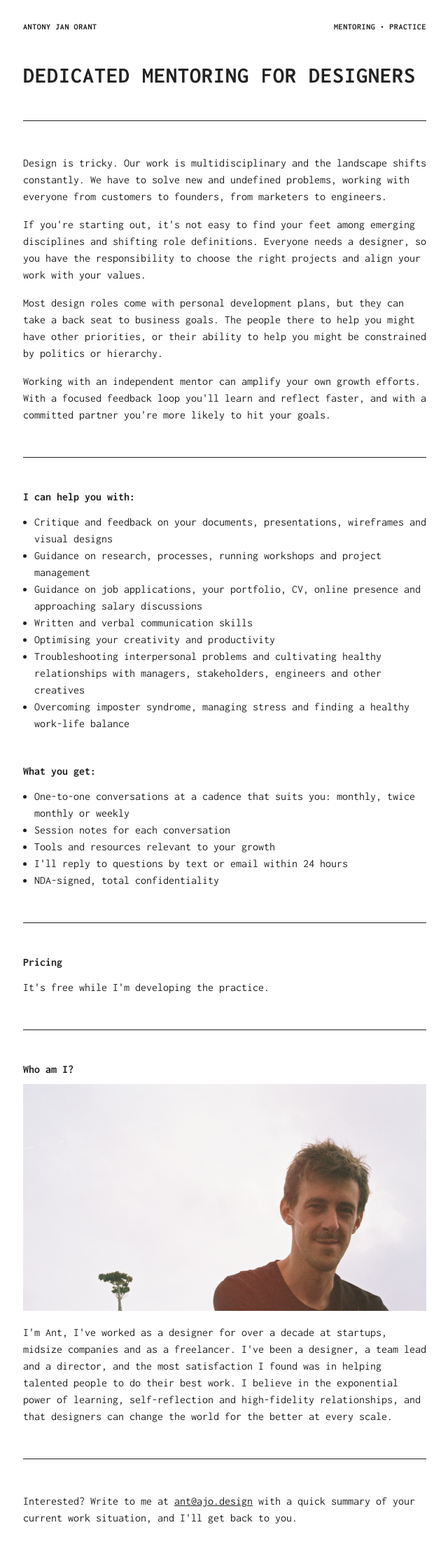
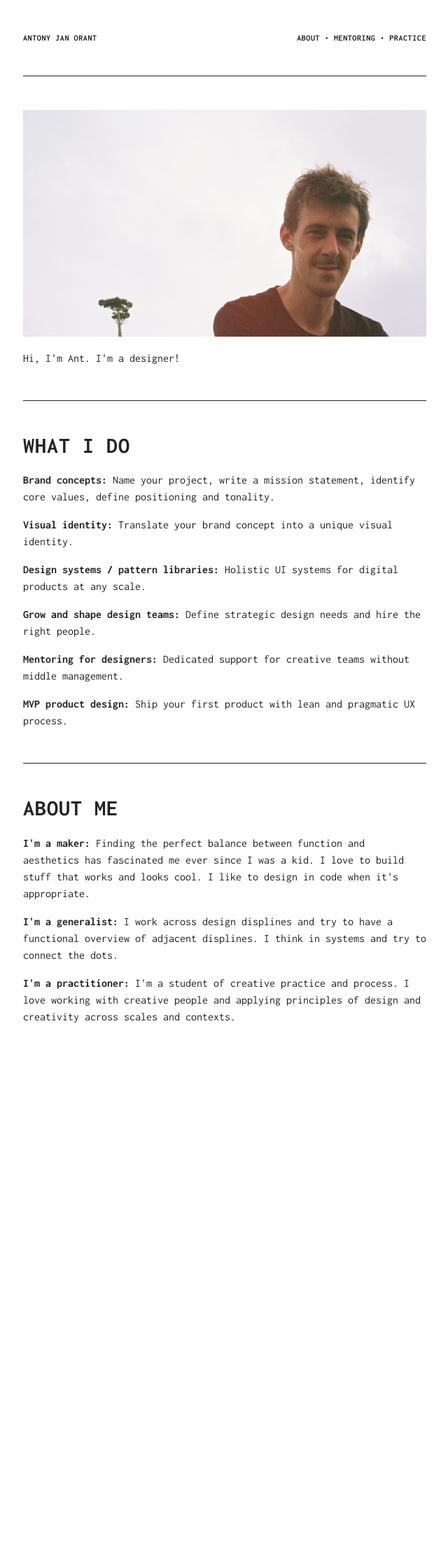
Before and after one commit to antorant/antorant.github.io, a PHP site: page / in a window 1280 px wide. Shown: the whole page at 70% size, without its empty margins (319-959 px from the left). After the commit the page ends 1461 px from the top, so only its background shows below. Run offline with PHP 8.4, Linux system fonts and the light colour scheme.

Commit message:
Add about page, restructure

```diff
--- a/css/style.css
+++ b/css/style.css
@@ -12,7 +12,7 @@ html, body {
 body {
   color: #222222;
   font-family: 'Inconsolata', monospace;
-  margin: 1rem auto;
+  margin: 2rem auto;
   max-width: 36rem;
   padding: 1rem;
 }
--- a/index.html
+++ b/index.html
@@ -13,47 +13,43 @@
   <link href="https://fonts.googleapis.com/css2?family=Inconsolata:wght@400;700&display=swap" rel="stylesheet">
 </head>
 <body>
-  <nav><div>Antony Jan Orant</div><div><a href="/">Mentoring</a> &#8226; <a href="practice/">Practice</a></div></nav>
-  <h1>Dedicated mentoring for designers</h1>
+  <nav><div>Antony Jan Orant</div><div><a href="/">About</a> &#8226; <a href="/">Mentoring</a> &#8226; <a href="practice/">Practice</a></div></nav>
   <hr>
-  <p>Design is tricky. Our work is multidisciplinary and the landscape shifts constantly. We have to solve new and undefined problems, working with everyone from customers to founders, from marketers to engineers.</p>
-  <p>If you're starting out, it's not easy to find your feet among emerging disciplines and shifting role definitions. Everyone needs a designer, so you have the responsibility to choose the right projects and align your work with your values.</p>
-  <p>Most design roles come with personal development plans, but they can take a back seat to business goals. The people there to help you might have other priorities, or their ability to help you might be constrained by politics or hierarchy.</p>
-  <p>Working with an independent mentor can amplify your own growth efforts. With a focused feedback loop you'll learn and reflect faster, and with a committed partner you're more likely to hit your goals.</p>
+  <img src="img/full.jpg" />
+  <p>Hi, I'm Ant. I'm a designer!</p>
   <hr>
-  <h2>I can help you with:</h2>
-  <ul>
-    <li>Critique and feedback on your documents, presentations, wireframes and visual designs</li>
-    <li>Guidance on research, processes, running workshops and project management</li>
-    <li>Guidance on job applications, your portfolio, CV, online presence and approaching salary discussions</li>
-    <li>Written and verbal communication skills</li>
-    <li>Optimising your creativity and productivity</li>
-    <li>Troubleshooting interpersonal problems and cultivating healthy relationships with managers, stakeholders, engineers and other creatives</li>
-    <li>Overcoming imposter syndrome, managing stress and finding a healthy work-life balance</li>
-  </ul>
 
-  <h2>What you get:</h2>
-  <ul>
-    <li>One-to-one conversations at a cadence that suits you: monthly, twice monthly or weekly</li>
-    <li>Session notes for each conversation</li>
-    <li>Tools and resources relevant to your growth</li>
-    <li>I'll reply to questions by text or email within 24 hours</li>
-    <li>NDA-signed, total confidentiality</li>
-  </ul>
+  <h1>What I do</h1>
+
+  <p><strong>Brand concepts:</strong>
+  Name your project, write a mission statement, identify core values, define positioning and tonality.</p>
+
+  <p><strong>Visual identity:</strong>
+  Translate your brand concept into a unique visual identity.</p>
+
+  <p><strong>Design systems / pattern libraries:</strong>
+  Holistic UI systems for digital products at any scale.</p>
+
+  <p><strong>Grow and shape design teams:</strong>
+  Define strategic design needs and hire the right people.</p>
+
+  <p><strong>Mentoring for designers:</strong>
+  Dedicated support for creative teams without middle management.</p>
+
+  <p><strong>MVP product design:</strong>
+  Ship your first product with lean and pragmatic UX process.</p>
 
   <hr>
-  <h2>Pricing</h2>
-  <p>It's free while I'm developing the practice.</p>
-  <hr>
+  <h1>About me</h1>
 
-  <h2>Who am I?</h2>
-  <img src="img/full.jpg" />
-  <p>I'm Ant, I've worked as a designer for over a decade at startups, midsize companies and as a freelancer. I've been a designer, a team lead and a director, and the most satisfaction I found was in helping talented people to do their best work. I believe in the exponential power of learning, self-reflection and high-fidelity relationships, and that designers can change the world for the better at every scale.</p>
+  <p><strong>I'm a maker:</strong>
+  Finding the perfect balance between function and aesthetics has fascinated me ever since I was a kid. I love to build stuff that works and looks cool. I like to design in code when it's appropriate.</p>
 
-  <hr>
+  <p><strong>I'm a generalist:</strong>
+  I work across design displines and try to have a functional overview of adjacent displines. I think in systems and try to connect the dots.</p>
 
-  <p>Interested? Write to me at <a href="mailto:ant@ajo.design">ant@ajo.design</a> with a quick summary of your current work situation, and I'll get back to you.</p>
-
+  <p><strong>I'm a practitioner:</strong>
+  I'm a student of creative practice and process. I love working with creative people and applying principles of design and creativity across scales and contexts.</p>
 
 
 
--- a/practice/index.html
+++ b/practice/index.html
@@ -13,7 +13,7 @@
   <link href="https://fonts.googleapis.com/css2?family=Inconsolata:wght@400;700&display=swap" rel="stylesheet">
 </head>
 <body>
-  <nav><div>Antony Jan Orant</div><div><a href="/">Mentoring</a> &#8226; <a href="../practice/">Practice</a></div></nav>
+  <nav><div>Antony Jan Orant</div><div><a href="/">About</a> &#8226; <a href="../mentoring/">Mentoring</a> &#8226; <a href="../practice/">Practice</a></div></nav>
   <h1>Creative Practice</h1>
   <hr>
   <section>
```
Also changed, not shown: mentoring/index.html (added, +63 -0 lines).
